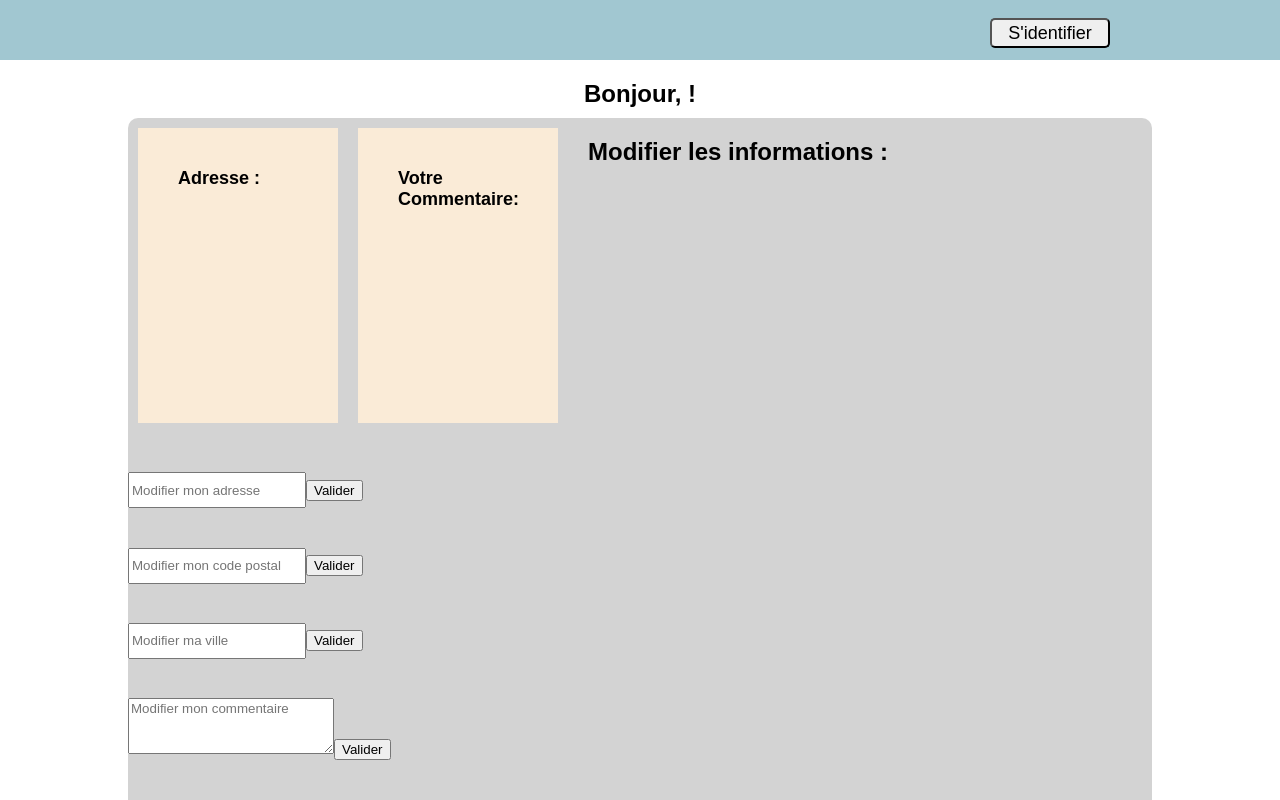
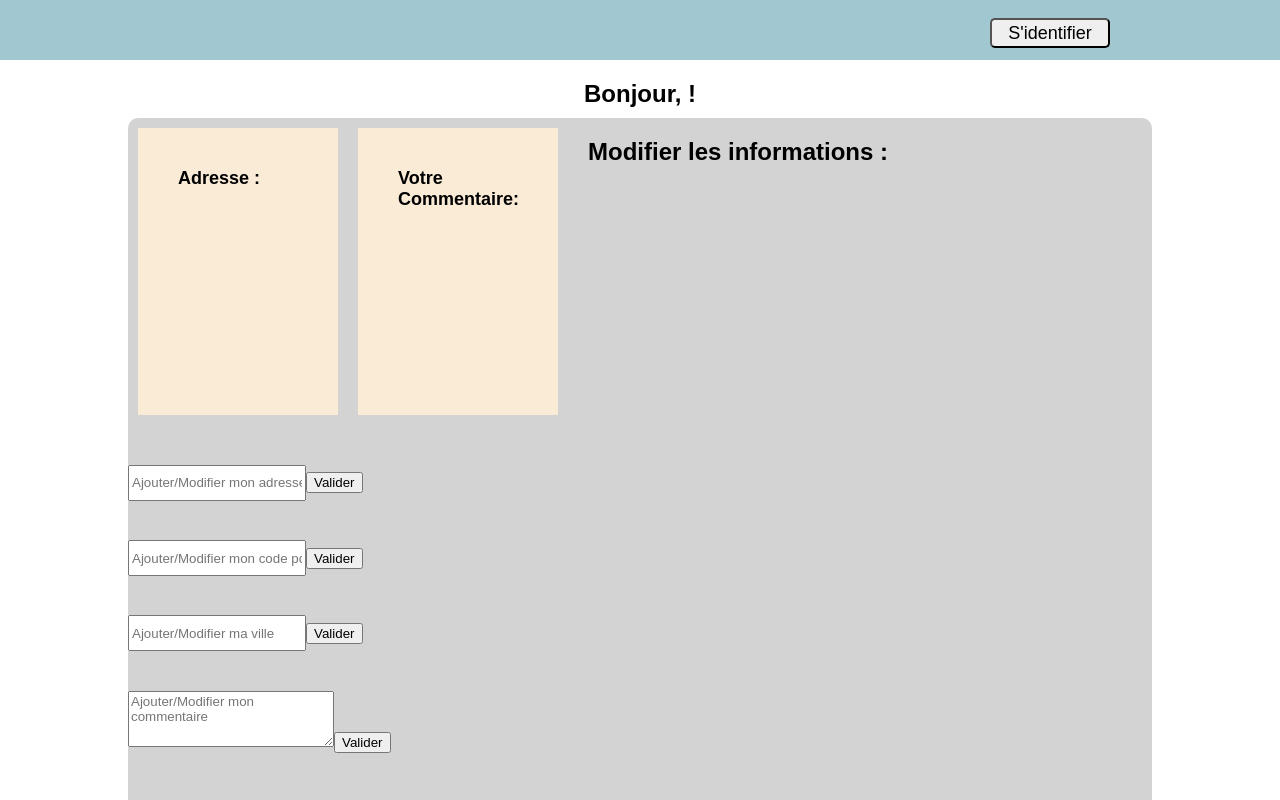
Before and after one commit to prandy87/Formulaire-Front, a React (Create React App) app: page /MainPage in a window 1280 px wide. Shown: the top 800 px of the page. Built offline with nearby package versions, Linux system fonts and the light colour scheme.

Commit message:
Mod presentation

```diff
--- a/src/Components/MainPage.js
+++ b/src/Components/MainPage.js
@@ -114,20 +114,20 @@ const MainPage = ({
       <div className="info">
         <div className="card">
           <h3>Adresse :</h3>
-          <p>{address}</p>
-          <p>{zipcode}</p>
-          <p>{city}</p>
+          {address && <p>{address}</p>}
+          {zipcode && <p>{zipcode}</p>}
+          {city && <p>{city}</p>}
         </div>
         <div className="card">
           <h3>Votre Commentaire:</h3>
-          <p>{comment}</p>
+          {comment && <p>{comment}</p>}
         </div>
         <h2>Modifier les informations : </h2>
         <div className="form3">
           <form>
             <input
               type="text"
-              placeholder="Modifier mon adresse"
+              placeholder="Ajouter/Modifier mon adresse"
               onChange={(e) => setNewAddress(e.target.value)}
             />
             <button onClick={handleSubmit1}>Valider</button>
@@ -135,7 +135,7 @@ const MainPage = ({
           <form>
             <input
               type="text"
-              placeholder="Modifier mon code postal"
+              placeholder="Ajouter/Modifier mon code postal"
               onChange={(e) => setNewZipCode(e.target.value)}
             />
             <button onClick={handleSubmit2}>Valider</button>
@@ -143,7 +143,7 @@ const MainPage = ({
           <form>
             <input
               type="text"
-              placeholder="Modifier ma ville"
+              placeholder="Ajouter/Modifier ma ville"
               onChange={(e) => setNewCity(e.target.value)}
             />
             <button onClick={handleSubmit3}>Valider</button>
@@ -152,7 +152,7 @@ const MainPage = ({
             <textarea
               maxLength="255"
               type="text"
-              placeholder="Modifier mon commentaire"
+              placeholder="Ajouter/Modifier mon commentaire"
               onChange={(e) => setNewComment(e.target.value)}
             />
             <button onClick={handleSubmit4}>Valider</button>
```
